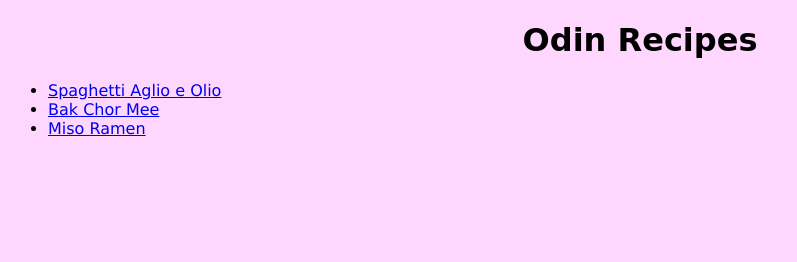
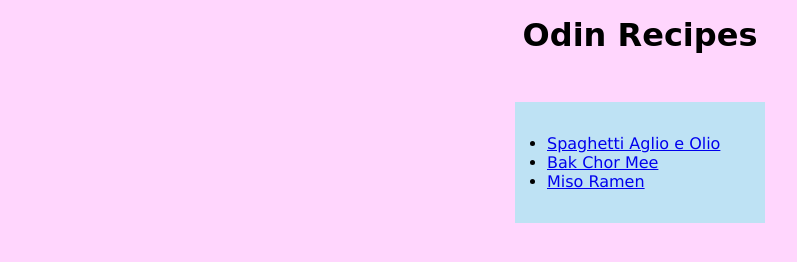
Before and after one commit to tsukinoinaba/odin-recipes, a plain HTML site: page index.html in a window 1280 px wide. Shown: the whole page, without its empty margins (0-797 px from the left). Drawn offline with Linux system fonts and the light colour scheme.

Commit message:
Adjust elements' position in index.html

```diff
--- a/styles/index.css
+++ b/styles/index.css
@@ -1,3 +1,9 @@
+* {
+  box-sizing: border-box;
+  margin: 0;
+  padding: 0;
+}
+
 body {
   font-family: "Verdana", sans-serif;
   background-color: #ffd6fd;
@@ -7,4 +13,12 @@ body {
 h1 {
   font-family: "Brush Script MT", cursive;
   text-align: center;
+  padding: 16px;
 }
+
+ul {
+  margin: 32px auto;
+  padding: 32px;
+  width: 250px;
+  background-color: hsl(200 70% 85%);
+}
```
